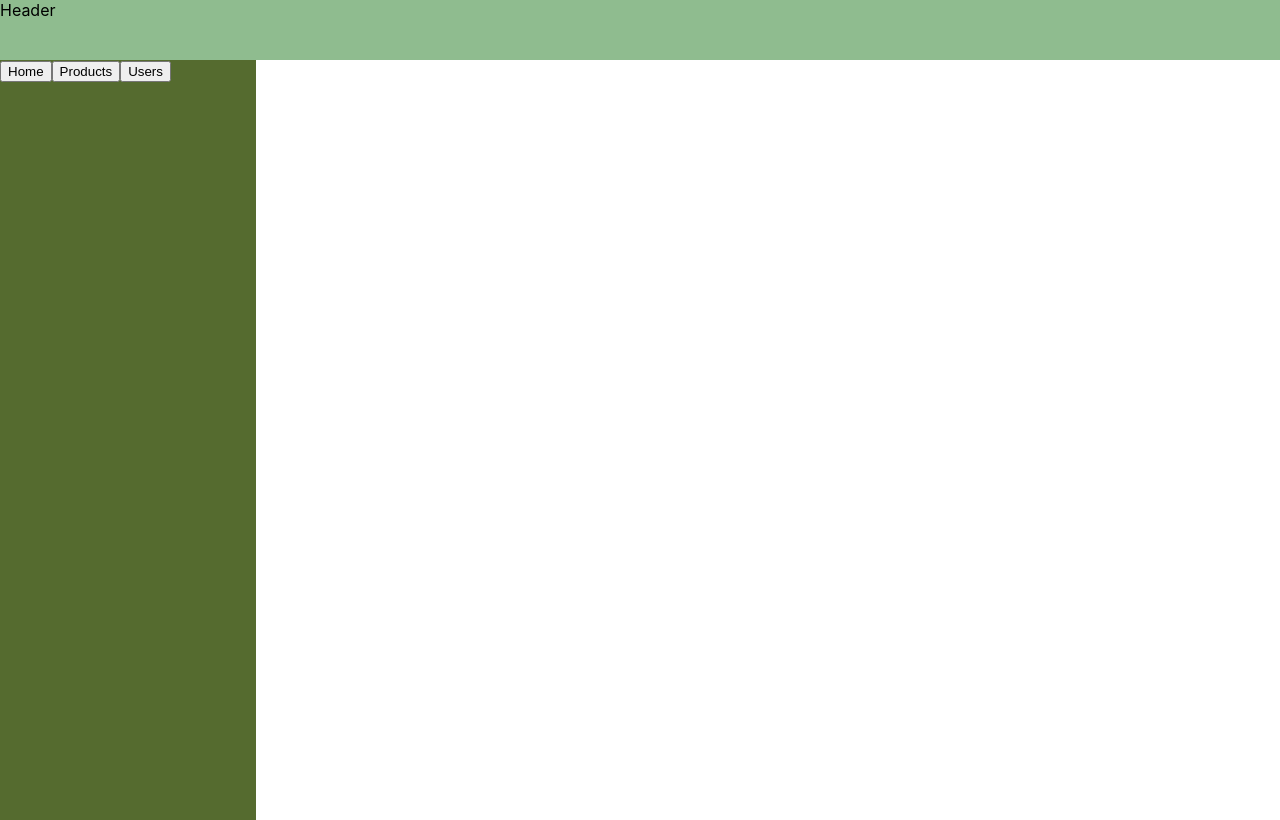
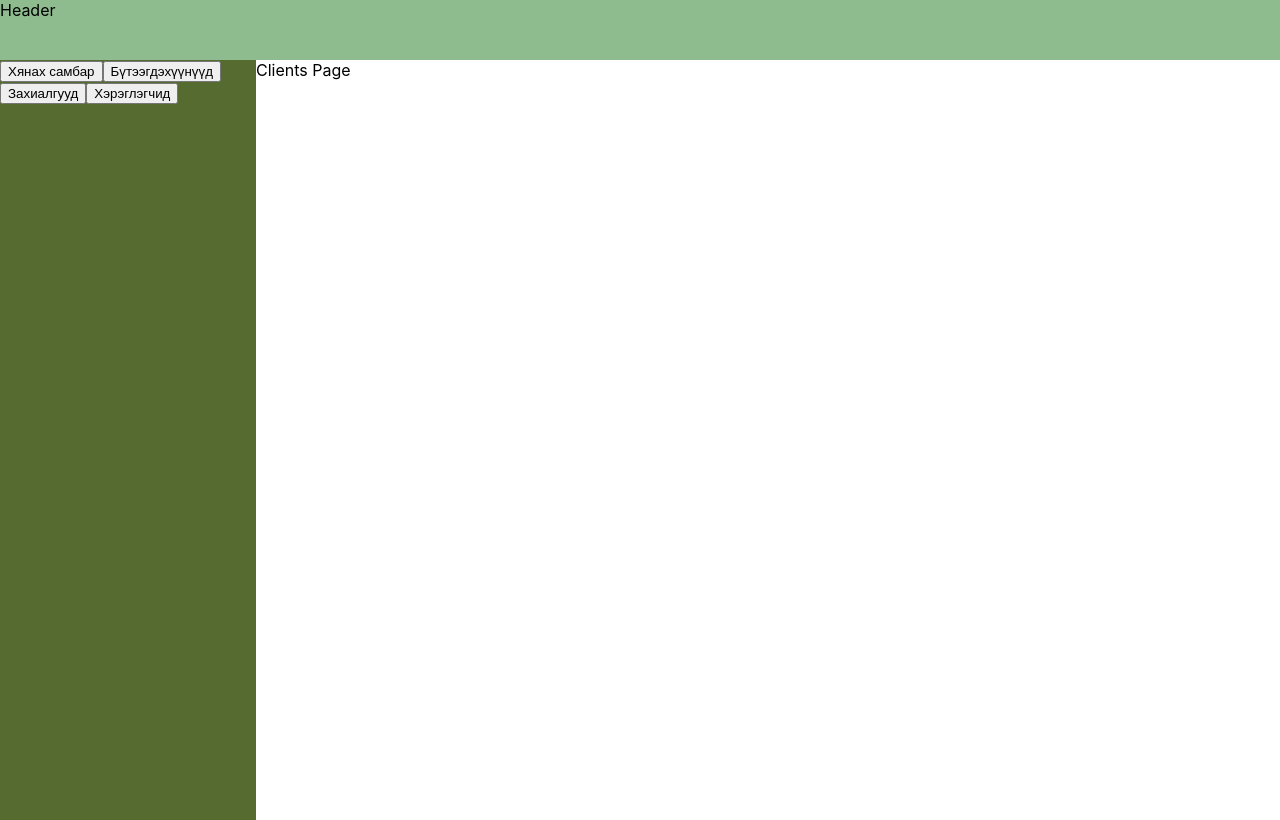
Before and after one commit to Murunation/React-Dashboard, a React (Create React App) app: page /clients in a window 1280 px wide. Built offline with nearby package versions, Linux system fonts and the light colour scheme.

Commit message:
dashboard

```diff
--- a/src/App.js
+++ b/src/App.js
@@ -3,8 +3,9 @@ import Header from "./component/Header";
 import SideMenu from "./component/SideMenu";
 import Home from "./pages/Home";
 import Products from "./pages/Products";
-import Users from "./pages/Users";
+import Orders from "./pages/Orders";
 import "./style/App.css";
+import Clients from "./pages/Clients";
 
 function App() {
   return (
@@ -15,7 +16,8 @@ function App() {
         <Routes>
           <Route path="/" element={<Home />} />
           <Route path="/products" element={<Products />} />
-          <Route path="/users" element={<Users />} />
+          <Route path="/orders" element={<Orders />} />
+          <Route path="/clients" element={<Clients />} />
         </Routes>
       </div>
     </div>
--- a/src/component/SideMenu.jsx
+++ b/src/component/SideMenu.jsx
@@ -4,20 +4,24 @@ import { useNavigate } from "react-router-dom";
 
 export default function SideMenu() {
   const navigate = useNavigate();
-  const urlChangeHandler = () => {
+  const urlProduct = () => {
     navigate("products");
   };
   const urlHome = () => {
     navigate("/");
   };
-  const urlUsers = () => {
-    navigate("users");
+  const urlOrders = () => {
+    navigate("orders");
+  };
+  const urlClients = () => {
+    navigate("clients");
   };
   return (
     <div className="sideMenu">
-      <button onClick={urlHome}>Home</button>
-      <button onClick={urlChangeHandler}>Products</button>
-      <button onClick={urlUsers}>Users</button>
+      <button onClick={urlHome}>Хянах самбар</button>
+      <button onClick={urlProduct}>Бүтээгдэхүүнүүд</button>
+      <button onClick={urlOrders}>Захиалгууд</button>
+      <button onClick={urlClients}>Хэрэглэгчид</button>
     </div>
   );
 }
--- /dev/null
+++ b/src/pages/Clients.jsx
@@ -0,0 +1,5 @@
+import React from "react";
+
+export default function Clients() {
+  return <div>Clients Page</div>;
+}
--- /dev/null
+++ b/src/pages/Orders.jsx
@@ -0,0 +1,5 @@
+import React from "react";
+
+export default function Orders() {
+  return <div>Orders Page</div>;
+}
--- a/src/pages/Users.jsx
+++ /dev/null
@@ -1,5 +0,0 @@
-import React from "react";
-
-export default function Users() {
-  return <div>Users Page</div>;
-}
```
